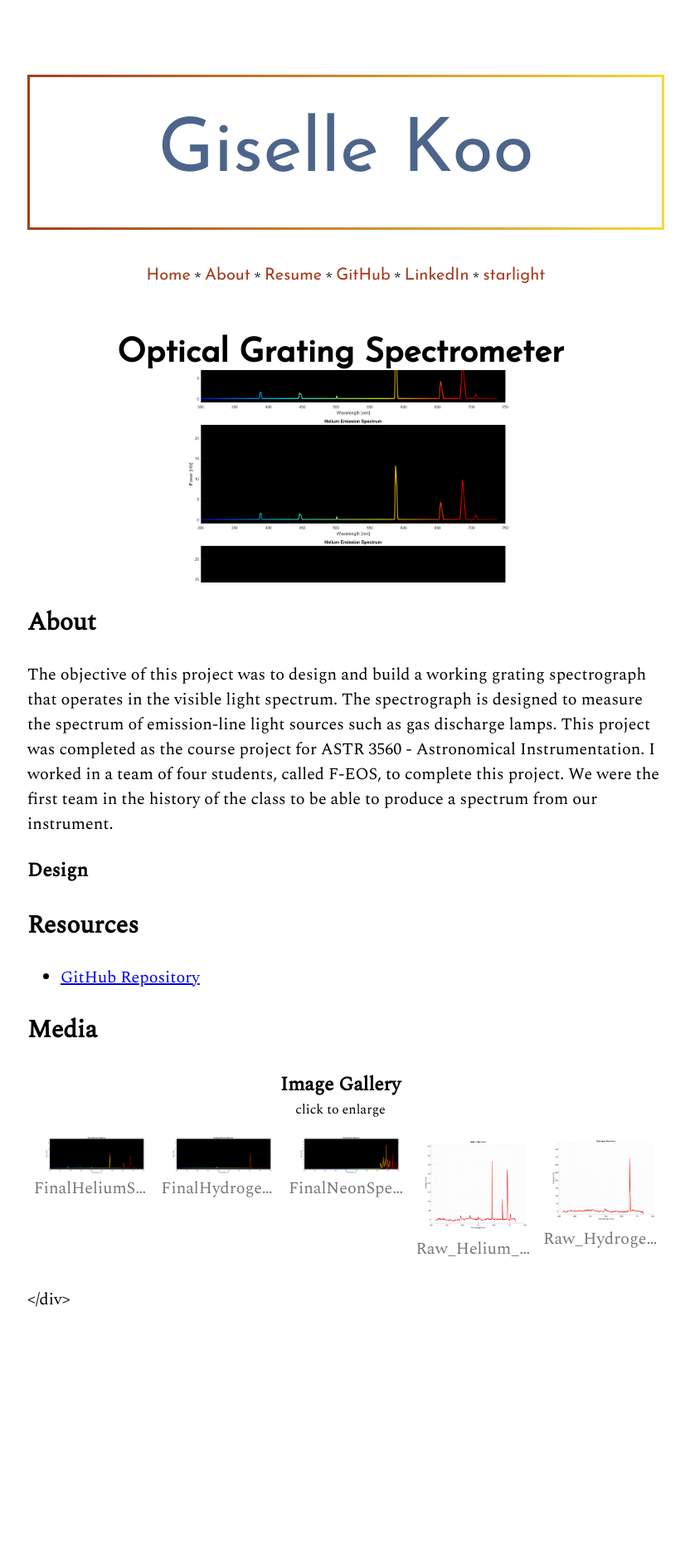
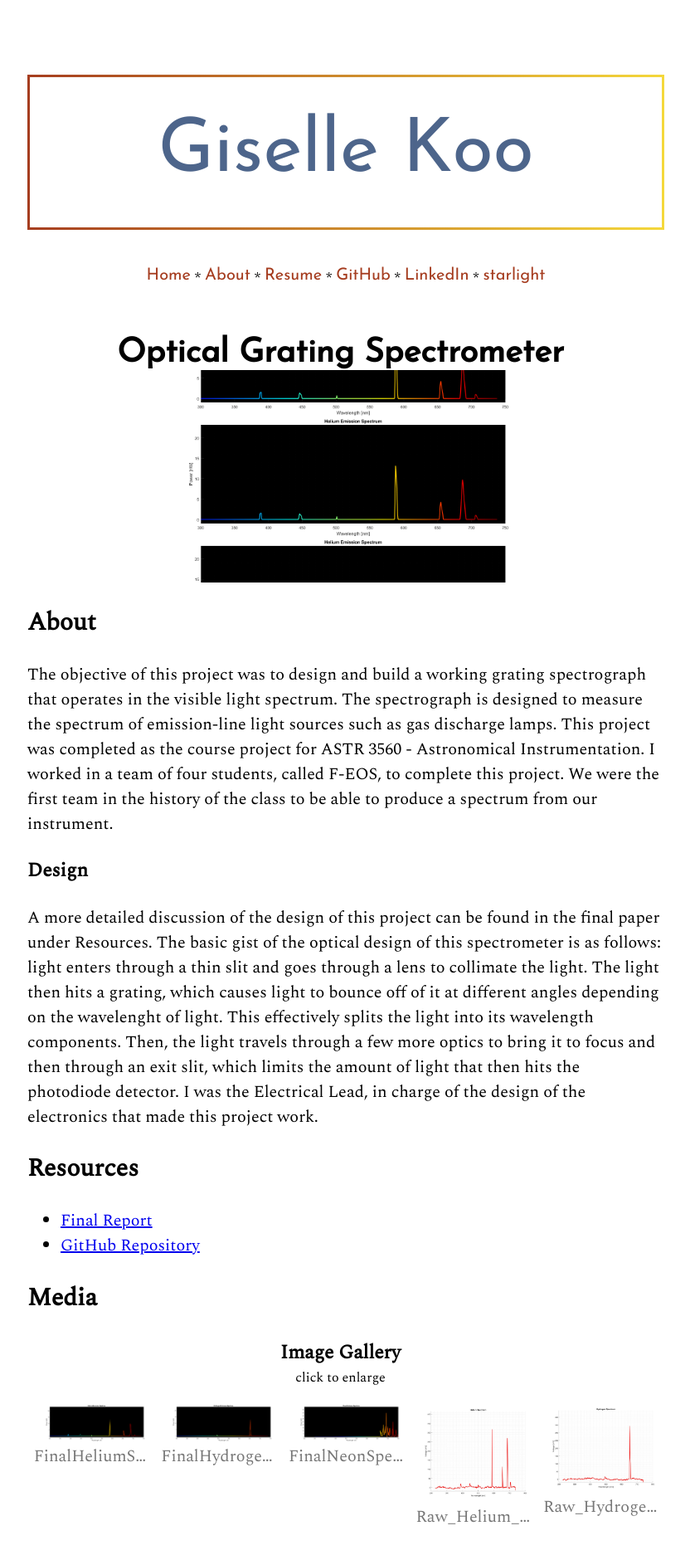
Before and after one commit to gisellegk/gisellegk.github.io, a Jekyll site: the page built from _projects/astr3560-optical-grating-spectrometer.md, in a window 1280 px wide. Shown: the whole page at 83% size, without its empty margins (223-1055 px from the left). Built offline with Jekyll 4.4.1, drawn with Linux system fonts in a browser that asks for light colours; nearby versions of some CDN libraries; before the commit the page ends 1601 px from its top, so only the background shows below that.

Commit message:
add text to spectrometer page

```diff
--- a/_projects/astr3560-optical-grating-spectrometer.md
+++ b/_projects/astr3560-optical-grating-spectrometer.md
@@ -10,15 +10,14 @@ The objective of this project was to design and build a working grating spectrog
 This project was completed as the course project for ASTR 3560 - Astronomical Instrumentation. I worked in a team of four students, called F-EOS, to complete this project. We were the first team in the history of the class to be able to produce a spectrum from our instrument.
 
 ### Design
-
+A more detailed discussion of the design of this project can be found in the final paper under Resources.
+The basic gist of the optical design of this spectrometer is as follows: light enters through a thin slit and goes through a lens to collimate the light. The light then hits a grating, which causes light to bounce off of it at different angles depending on the wavelenght of light. This effectively splits the light into its wavelength components. Then, the light travels through a few more optics to bring it to focus and then through an exit slit, which limits the amount of light that then hits the photodiode detector.
+I was the Electrical Lead, in charge of the design of the electronics that made this project work.
 ## Resources
+- [Final Report](https://docs.google.com/document/d/1xmBt9vwknh8NRFOmCnCh11F7rVG0UhLkr5EhNlftM1o/edit)
 - [GitHub Repository](https://github.com/gisellegk/astr-3560-optical-grating-spectrometer)
 
 
 
 ## Media
 {% include image-gallery.html folder="/assets/img/astr3560-optical-grating-spectrometer" %}
-
-
-
-</div>
```
